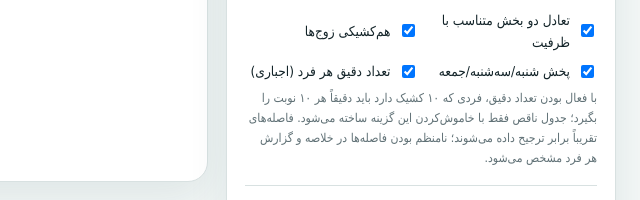
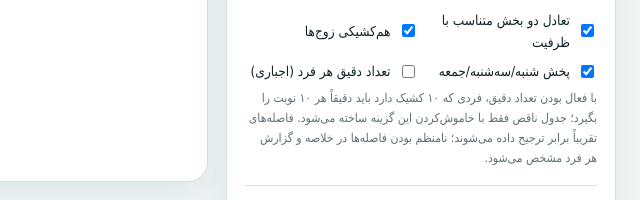
Before and after one commit to alinikfarjam79/Hospital-duty-shift, a plain HTML site: page index.html in a window 1280 px wide. Shown: the part 448-648 px from the top of the page, 640-1280 px from the left. Drawn offline with Linux system fonts and the light colour scheme.

Commit message:
fix: disable exact staff shift targets by default

```diff
--- a/index.html
+++ b/index.html
@@ -525,7 +525,7 @@
           <div class="checks"><label class="check"><input id="balanceSections" type="checkbox" checked> تعادل دو
               بخش متناسب با ظرفیت</label><label class="check"><input id="strictPairs" type="checkbox" checked> هم‌کشیکی
               زوج‌ها</label><label class="check"><input id="balanceDays" type="checkbox" checked> پخش
-              شنبه/سه‌شنبه/جمعه</label><label class="check"><input id="exactTarget" type="checkbox" checked> تعداد دقیق
+              شنبه/سه‌شنبه/جمعه</label><label class="check"><input id="exactTarget" type="checkbox"> تعداد دقیق
               هر فرد (اجباری)</label></div>
           <div class="hint">با فعال بودن تعداد دقیق، فردی که ۱۰ کشیک دارد باید دقیقاً هر ۱۰ نوبت را بگیرد؛ جدول ناقص فقط
             با خاموش‌کردن این گزینه ساخته می‌شود. فاصله‌های تقریباً برابر ترجیح داده می‌شوند؛ نامنظم بودن فاصله‌ها در خلاصه و گزارش هر فرد مشخص می‌شود.</div>
```
